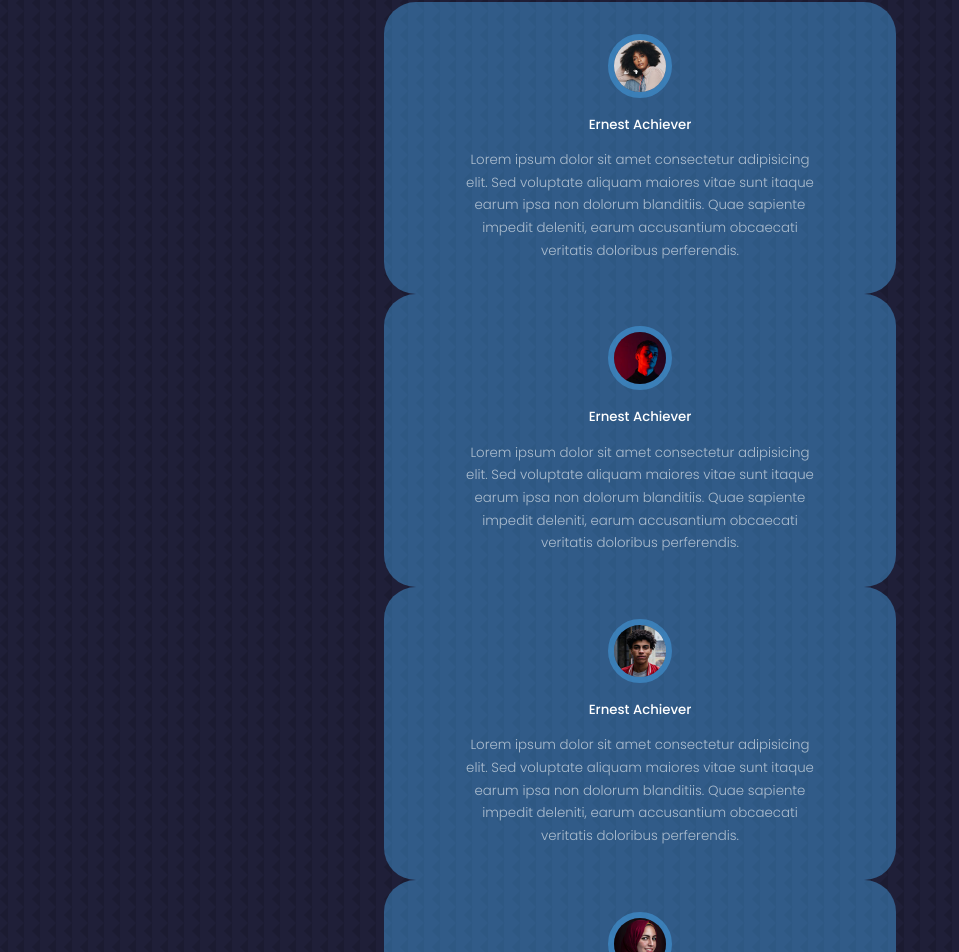
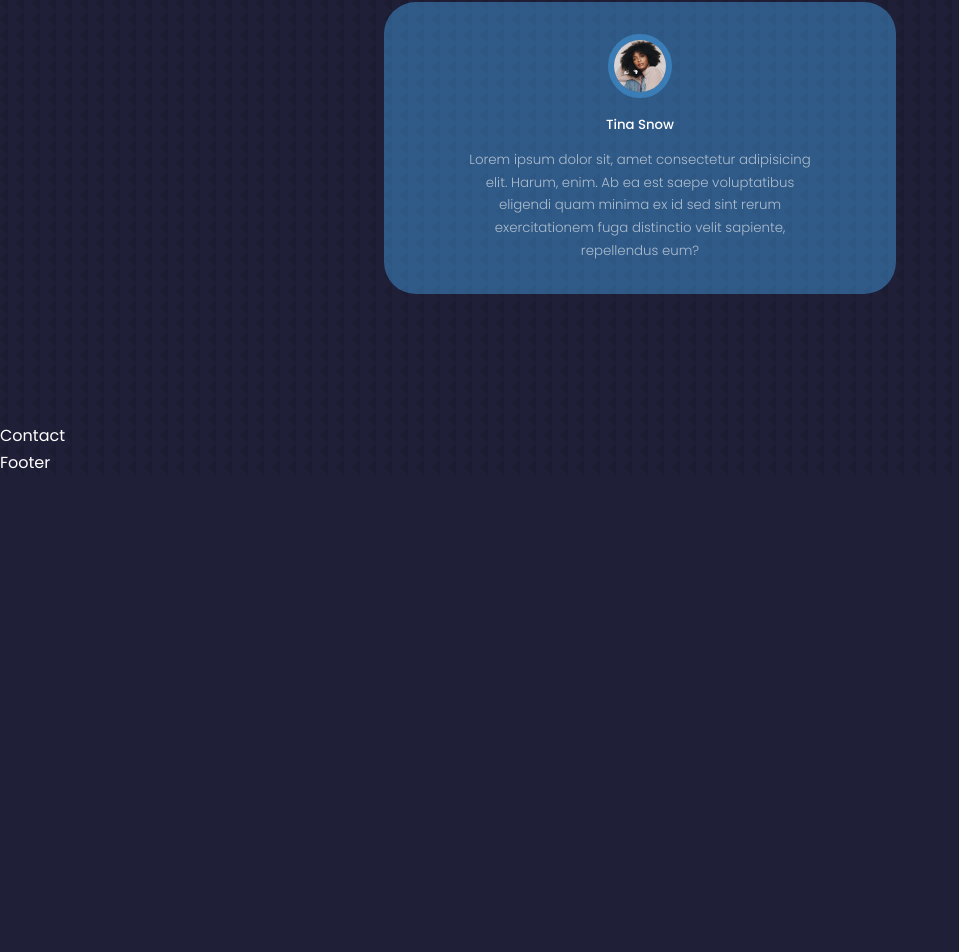
Before and after one commit to szrokmn/my_portfolio-react, a React (Create React App) app: page / in a window 1280 px wide. Shown: the part 3989-4941 px from the top of the page, without its empty margins (0-959 px from the left). After the commit the page ends 4466 px from the top, so only its background shows below. Built offline with nearby package versions, Linux system fonts and the light colour scheme; a web font is replaced by a local one.

Commit message:
add data array(Testimonials.jsx)

```diff
--- a/package.json
+++ b/package.json
@@ -10,6 +10,7 @@
     "react-dom": "^18.2.0",
     "react-icons": "^4.6.0",
     "react-scripts": "5.0.1",
+    "swiper": "^8.4.4",
     "web-vitals": "^2.1.0"
   },
   "scripts": {
--- a/src/components/testimonials/Testimonials.jsx
+++ b/src/components/testimonials/Testimonials.jsx
@@ -5,63 +5,59 @@ import AVTR2 from "../../assets/avatar2.jpg";
 import AVTR3 from "../../assets/avatar3.jpg";
 import AVTR4 from "../../assets/avatar4.jpg";
 
+// import Swiper core and required modules
+import { Pagination } from 'swiper';
+
+import { Swiper, SwiperSlide } from 'swiper/react';
+
+// Import Swiper styles
+import 'swiper/css';
+import 'swiper/css/pagination';
+
+const data = [
+  {
+    avatar: AVTR1,
+    name: 'Tina Snow',
+    review: 'Lorem ipsum dolor sit, amet consectetur adipisicing elit. Harum, enim. Ab ea est saepe voluptatibus eligendi quam minima ex id sed sint rerum exercitationem fuga distinctio velit sapiente, repellendus eum?'
+  },
+  {
+    avatar: AVTR2,
+    name: 'Shatta Wale',
+    review: 'Lorem ipsum dolor sit, amet consectetur adipisicing elit. Harum, enim. Ab ea est saepe voluptatibus eligendi quam minima ex id sed sint rerum exercitationem fuga distinctio velit sapiente, repellendus eum?'
+  },
+  {
+    avatar: AVTR3,
+    name: 'Kwame Despite',
+    review: 'Lorem ipsum dolor sit, amet consectetur adipisicing elit. Harum, enim. Ab ea est saepe voluptatibus eligendi quam minima ex id sed sint rerum exercitationem fuga distinctio velit sapiente, repellendus eum?'
+  },
+  {
+    avatar: AVTR4,
+    name: 'Mane McBrown',
+    review: 'Lorem ipsum dolor sit, amet consectetur adipisicing elit. Harum, enim. Ab ea est saepe voluptatibus eligendi quam minima ex id sed sint rerum exercitationem fuga distinctio velit sapiente, repellendus eum?'
+  },
+]
+
 const Testimonials = () => {
   return (
     <section id="testimonials">
       <h5>Review from clients</h5>
       <h2>Testimonials</h2>
 
-      <div className="container testimonials__container">
-        <article className="testimonial">
+      <Swiper className="container testimonials__container">
+        {
+          data.map(({ avatar, name, review}, index) => {
+            return(
+              <SwiperSlide className="testimonial">
           <div className="client__avatar">
-            <img src={AVTR1} alt="avtr1" />
+            <img src={avatar} alt="avatar" />
             </div>
-              <h5 className="client__name">Ernest Achiever</h5>
-              <small className="client__review">
-                Lorem ipsum dolor sit amet consectetur adipisicing elit. Sed
-                voluptate aliquam maiores vitae sunt itaque earum ipsa non
-                dolorum blanditiis. Quae sapiente impedit deleniti, earum
-                accusantium obcaecati veritatis doloribus perferendis.
-              </small>
-        </article>
-        <article className="testimonial">
-          <div className="client__avatar">
-            <img src={AVTR2} alt="avtr2" />
-            </div>
-              <h5 className="client__name">Ernest Achiever</h5>
-              <small className="client__review">
-                Lorem ipsum dolor sit amet consectetur adipisicing elit. Sed
-                voluptate aliquam maiores vitae sunt itaque earum ipsa non
-                dolorum blanditiis. Quae sapiente impedit deleniti, earum
-                accusantium obcaecati veritatis doloribus perferendis.
-              </small>
-
-        </article>
-        <article className="testimonial">
-          <div className="client__avatar">
-            <img src={AVTR3} alt="avtr3" />
-            </div>
-              <h5 className="client__name">Ernest Achiever</h5>
-              <small className="client__review">
-                Lorem ipsum dolor sit amet consectetur adipisicing elit. Sed
-                voluptate aliquam maiores vitae sunt itaque earum ipsa non
-                dolorum blanditiis. Quae sapiente impedit deleniti, earum
-                accusantium obcaecati veritatis doloribus perferendis.
-              </small>
-        </article>
-        <article className="testimonial">
-          <div className="client__avatar">
-            <img src={AVTR4} alt="avtr4" />
-            </div>
-              <h5 className="client__name">Ernest Achiever</h5>
-              <small className="client__review">
-                Lorem ipsum dolor sit amet consectetur adipisicing elit. Sed
-                voluptate aliquam maiores vitae sunt itaque earum ipsa non
-                dolorum blanditiis. Quae sapiente impedit deleniti, earum
-                accusantium obcaecati veritatis doloribus perferendis.
-              </small>
-        </article>
-      </div>
+              <h5 className="client__name">{name}</h5>
+              <small className="client__review">{review}</small>
+        </SwiperSlide>
+            )
+          })
+        }
+      </Swiper>
     </section>
   );
 };
```
Also changed, not shown: src/components/testimonials/Testimonials.css (line endings or trailing spaces), 1 other file (tests, documents, lock files or other folders).
